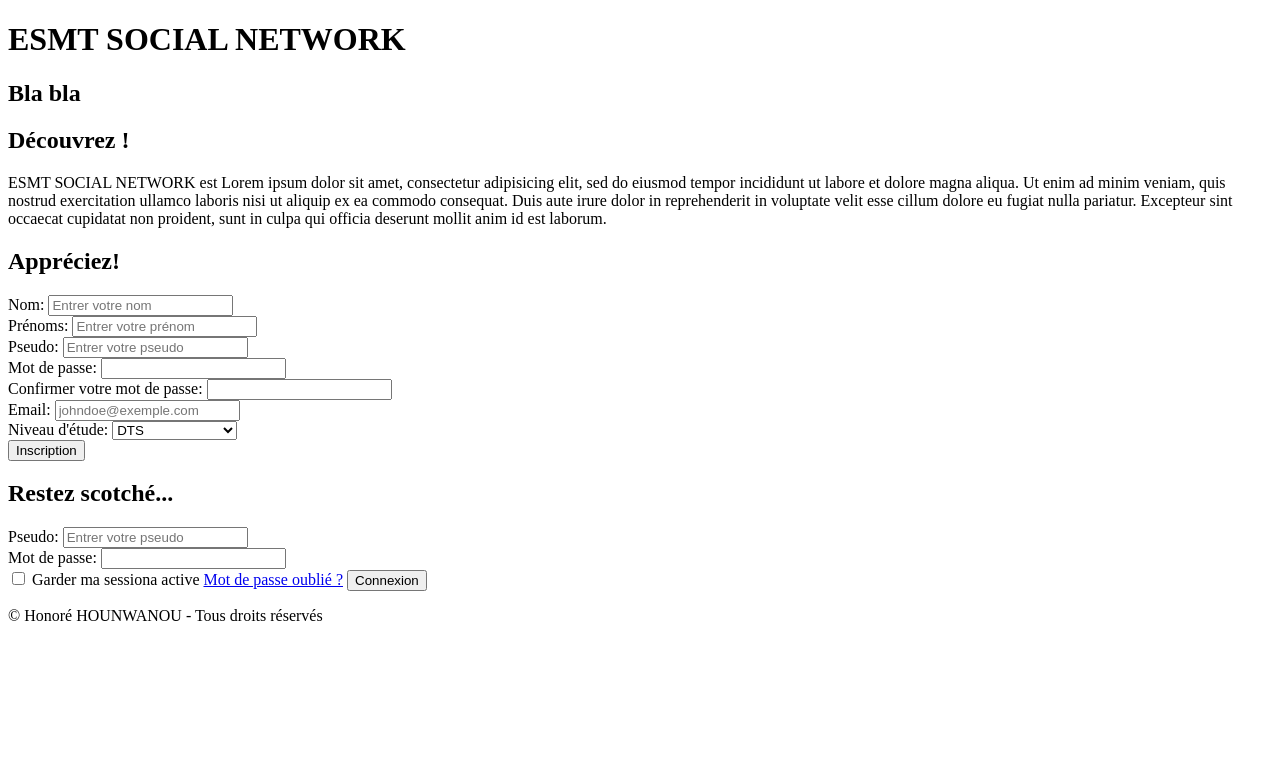
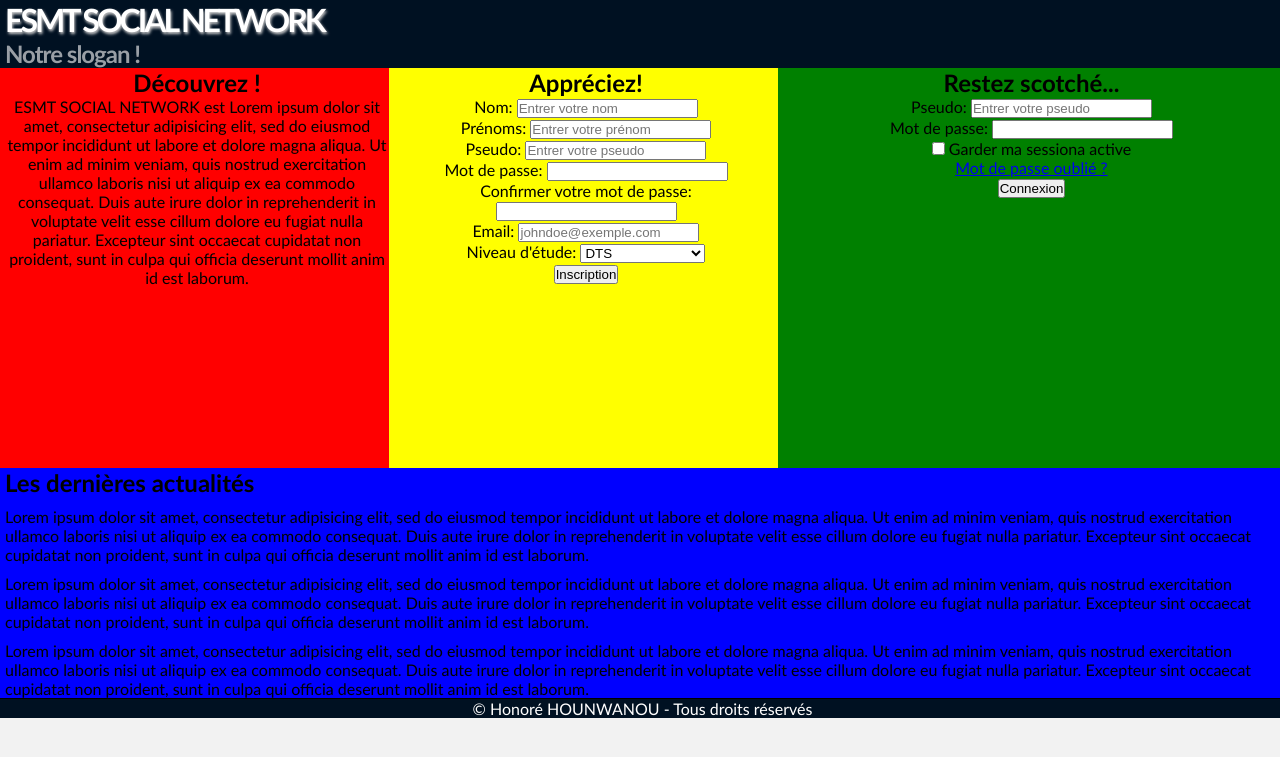
Before and after one commit to mercuryseries/inscription-ajax, a PHP site: page / in a window 1280 px wide. Shown: the top 757 px of the page. Run offline with PHP 8.4, Linux system fonts and the light colour scheme.

Commit message:
Première stylisation de la page d'accueil

```diff
--- a/index.php
+++ b/index.php
@@ -3,13 +3,99 @@
 <head>
 	<title>ESMT SOCIAL NETWORK</title>
 	<meta charset="UTF-8" />
+	<style>
+		*{margin: 0px; padding: 0px;}
+
+		body{
+			background-color: #f2f2f2;
+			margin: 0px;
+			font-family: "Trebuchet MS";
+		}
+
+		#main_wrapper{
+			width: 100%;
+			margin: 0px auto;
+			min-width: 900px;
+		}
+
+		#top_header{
+			background-color: #012;
+			color: white;
+			width: 100%;
+		}
+
+		#top_header>hgroup>h1{
+			text-shadow: 1px 2px 3px #CCC;
+			letter-spacing: -3px;
+			padding-left: 5px;
+		}
+		#top_header>hgroup>h2{
+			color: rgba(255,255,255,0.6);
+			letter-spacing: -1px;
+			padding-left: 5px;
+		}
+
+		#content{
+			width: 100%;
+			background-color: green;
+
+			text-align: center;
+		}
+
+		#content>#presentation, #content>#inscription{
+			display: inline-block;
+			vertical-align: top;
+			width: 30%;
+			padding-left: 5px;
+			float: left;
+			min-height: 400px;
+		}
+
+
+		#content>#connexion{
+			display: inline-block;
+			vertical-align: top;
+			width: 38%;
+			padding-left: 5px;
+			background-color: green;
+			min-height: 400px;
+		}
+
+		#content>#presentation{
+			background-color: red;
+		}
+
+		#content>#inscription{
+			background-color: yellow;
+		}
+
+		#content>#news{
+			padding-left: 5px;
+			background-color: blue;
+			text-align: left;
+		}
+
+		#content>#news>article{
+			margin-top: 10px;
+		}
+
+		footer{
+			clear: both;
+			border-top: 1px solid #000;
+			padding-left: 5px;
+			background-color: #012;
+			color: white;
+			text-align: center;
+		}
+
+	</style>
 </head>
 <body>
 	<div id="main_wrapper">
-		<header>
+		<header id="top_header">
 			<hgroup>
 				<h1>ESMT SOCIAL NETWORK</h1>
-				<h2>Bla bla</h2>
+				<h2>Notre slogan !</h2>
 			</hgroup>
 		</header>
 
@@ -63,11 +149,38 @@
 						<input type="password" id="pass" name="pass" required/> <br/>
 						<label for="cnx_persistent">
 							<input type="checkbox" /> Garder ma sessiona active
-						</label>
-						<a href="#">Mot de passe oublié ?</a>
+						</label> <br/>
+						<a href="#">Mot de passe oublié ?</a> <br/>
 						<input type="submit" value="Connexion" />
 					</p>
 				</form>
+			</section>
+			<section id="news">
+				<h1>Les dernières actualités</h1>
+				<article id="amicale">
+					Lorem ipsum dolor sit amet, consectetur adipisicing elit, sed do eiusmod
+					tempor incididunt ut labore et dolore magna aliqua. Ut enim ad minim veniam,
+					quis nostrud exercitation ullamco laboris nisi ut aliquip ex ea commodo
+					consequat. Duis aute irure dolor in reprehenderit in voluptate velit esse
+					cillum dolore eu fugiat nulla pariatur. Excepteur sint occaecat cupidatat non
+					proident, sunt in culpa qui officia deserunt mollit anim id est laborum.
+				</article>
+				<article id="club_scientifique">
+					Lorem ipsum dolor sit amet, consectetur adipisicing elit, sed do eiusmod
+					tempor incididunt ut labore et dolore magna aliqua. Ut enim ad minim veniam,
+					quis nostrud exercitation ullamco laboris nisi ut aliquip ex ea commodo
+					consequat. Duis aute irure dolor in reprehenderit in voluptate velit esse
+					cillum dolore eu fugiat nulla pariatur. Excepteur sint occaecat cupidatat non
+					proident, sunt in culpa qui officia deserunt mollit anim id est laborum.
+				</article>
+				<article id="enactus">
+					Lorem ipsum dolor sit amet, consectetur adipisicing elit, sed do eiusmod
+					tempor incididunt ut labore et dolore magna aliqua. Ut enim ad minim veniam,
+					quis nostrud exercitation ullamco laboris nisi ut aliquip ex ea commodo
+					consequat. Duis aute irure dolor in reprehenderit in voluptate velit esse
+					cillum dolore eu fugiat nulla pariatur. Excepteur sint occaecat cupidatat non
+					proident, sunt in culpa qui officia deserunt mollit anim id est laborum.
+				</article>
 			</section>
 		</div>
 
```
